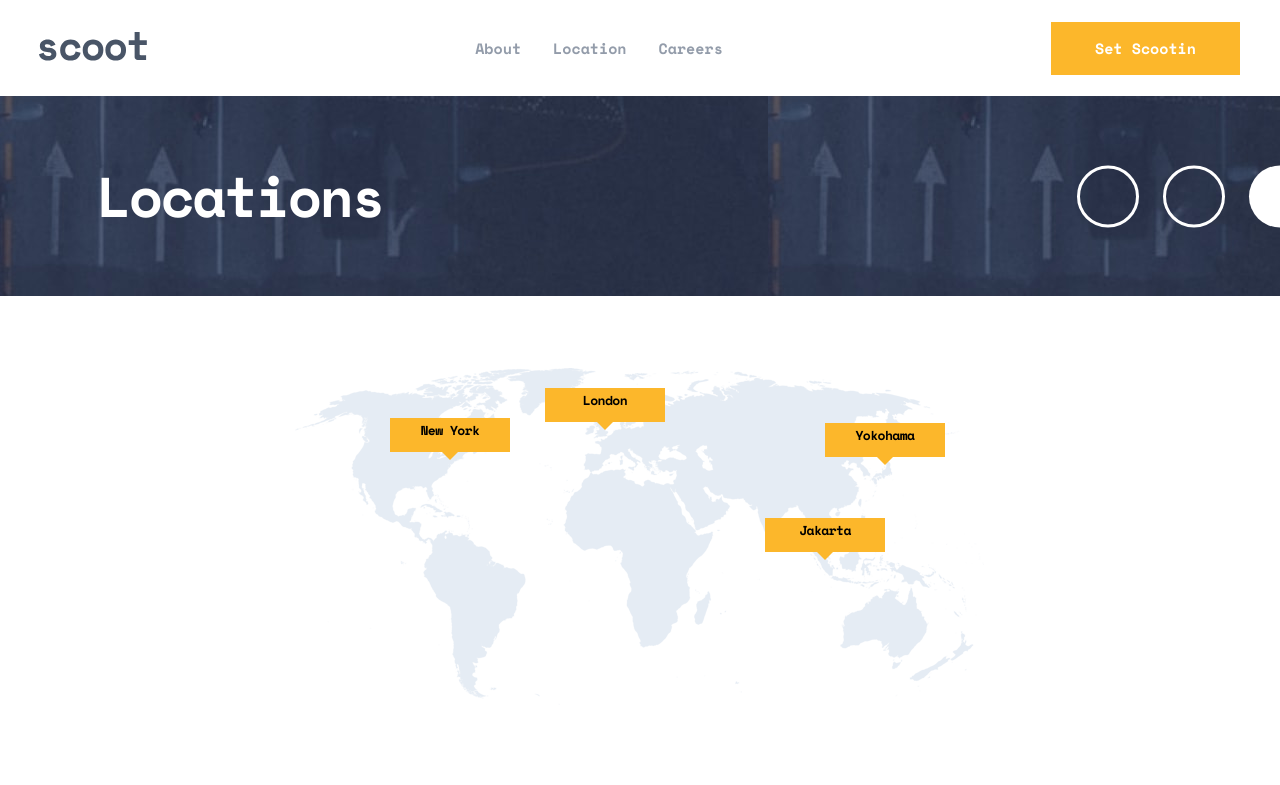
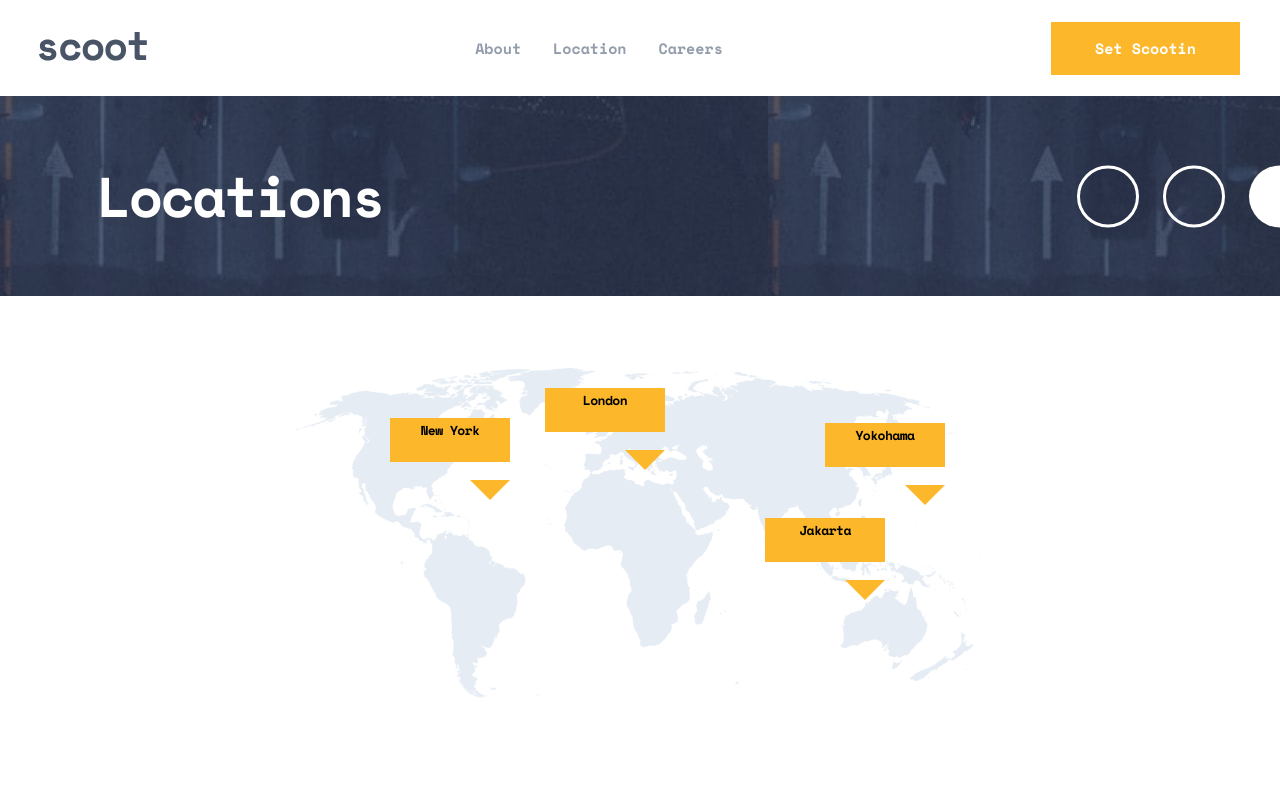
Before and after one commit to Oleksandr-Berd/scooter, a React (Create React App) app: page /location in a window 1280 px wide. Shown: the top 785 px of the page. Built offline with nearby package versions, Linux system fonts and the light colour scheme.

Commit message:
lcoations desk is done

```diff
--- a/src/components/FAQs/FAQs.tsx
+++ b/src/components/FAQs/FAQs.tsx
@@ -7,20 +7,26 @@ const FAQs: React.FC = () => {
   return (
     <SC.FAQsSection>
       <SC.Title>FAQs</SC.Title>
-      <ul>
-        <SC.SubTitle>How it works</SC.SubTitle>
+      <SC.ListWrapper>
+      <SC.SubTitle>How it works</SC.SubTitle>
+      <SC.List>
         {questions
           .filter(({ category }) => category === "How it works")
           .map(({ id, question, answer }) => (
             <FAQsItem key={id} question={question} answer={answer} />
           ))}
-        <SC.SubTitle style={{marginTop:"32px"}}>Safe driving</SC.SubTitle>
+      </SC.List>
+      </SC.ListWrapper>
+      <SC.ListWrapper>
+      <SC.SubTitle >Safe driving</SC.SubTitle>
+      <SC.List>
         {questions
           .filter(({ category }) => category === "Safe driving")
           .map(({ id, question, answer }) => (
             <FAQsItem key={id} question={question} answer={answer} />
           ))}
-      </ul>
+      </SC.List>
+      </SC.ListWrapper>
     </SC.FAQsSection>
   );
 };
--- a/src/components/FAQs/FAQsStyles.ts
+++ b/src/components/FAQs/FAQsStyles.ts
@@ -9,9 +9,14 @@ export const FAQsSection = styled.section`
 
   text-align: center;
 
-  @media (min-width: 768px){
+  @media (min-width: 768px) {
     padding-left: 39px;
     padding-right: 40px;
+  }
+
+  @media (min-width: 1440px) {
+    padding-left: 165px;
+    padding-right: 165px;
   }
 `;
 
@@ -23,12 +28,36 @@ export const Title = styled.h2`
 
   color: #495567;
 
-  @media (min-width: 768px){
+  @media (min-width: 768px) {
     margin-bottom: 64px;
 
     font-size: 48px;
     letter-spacing: -2.14px;
   }
+`;
+
+export const ListWrapper = styled.div`
+  @media (min-width: 1440px) {
+    display: flex;
+    flex-direction: row;
+    justify-content: space-between;
+  }
+
+  &:first-of-type {
+    margin-bottom: 48px;
+
+    @media (min-width: 768px) {
+      margin-bottom: 32px;
+    }
+
+    @media (min-width: 1440px) {
+      margin-bottom: 64px;
+    }
+  }
+`;
+
+export const List = styled.ul`
+
 `;
 
 export const SubTitle = styled.h3`
@@ -39,7 +68,7 @@ export const SubTitle = styled.h3`
 
   color: #495567;
 
-  @media (min-width: 768px){
+  @media (min-width: 768px) {
     font-size: 40px;
     line-height: 1.2;
     letter-spacing: -1.79px;
@@ -52,8 +81,14 @@ export const Item = styled.li`
   &:not(:last-child) {
     margin-bottom: 16px;
 
-    @media (min-width: 768px){
-        margin-bottom: 24px;
+    @media (min-width: 768px) {
+      margin-bottom: 24px;
+    }
+
+    @media (min-width: 1440px) {
+      width: 730px;
+
+      margin-bottom: 16px;
     }
   }
 `;
@@ -71,7 +106,7 @@ export const QuestionWrapper = styled.div`
 
   text-align: left;
 
-  @media (min-width: 768px){
+  @media (min-width: 768px) {
     padding-left: 40px;
   }
 `;
@@ -82,7 +117,7 @@ export const Question = styled.h4`
 
   color: #495567;
 
-  @media (min-width: 768px){
+  @media (min-width: 768px) {
     font-size: 24px;
     line-height: 1.17;
     letter-spacing: -1.07px;
--- a/src/components/Locations/Locations.tsx
+++ b/src/components/Locations/Locations.tsx
@@ -2,6 +2,7 @@ import * as SC from "./LocationsStyles";
 
 import mapMob from "../../assets/images/world-map-mobile.png";
 import mapTab from '../../assets/images/world-map-tablet.png'
+import mapDesk from '../../assets/images/world-map-desktop.png'
 import { locations } from "../../db/db";
 import ButtonLink from "../../ui/BtnLink/BtnLink";
 import { useMediaQuery } from "usehooks-ts";
@@ -9,14 +10,16 @@ import { useMediaQuery } from "usehooks-ts";
 const Locations: React.FC = () => {
 
 const isTablet = useMediaQuery("(min-width:768px)")
+const isDesktop = useMediaQuery("(min-width:1440px)")
 
   return (
     <SC.LocationsSection>
         <SC.MapWrapper>
-      <img src={isTablet ? mapTab : mapMob} alt="map" />
+      <img src={isDesktop ? mapDesk : isTablet ? mapTab : mapMob} alt="map" />
       <SC.List>
         {locations.map(({ id, city }) => (
-          <SC.Item city={city} key={id}>{city}
+          <SC.Item city={city} key={id}><span> {city}</span>
+
           {isTablet ? <SC.Triangle></SC.Triangle> : null}
           </SC.Item>
         ))}
--- a/src/components/Locations/LocationsStyles.ts
+++ b/src/components/Locations/LocationsStyles.ts
@@ -71,11 +71,33 @@ export const Item = styled.li<IMap>`
 
     background-color: #fcb72b;
   }
+
+  @media (min-width: 1440px){
+    width: 189px;
+
+    transform: ${props => props.city === "New York" ? "translateY(50px) translateX(145px)" : props.city === "London" ? "translateY(-5px) translateX(395px)": props.city === "Yokohama" ? "translateY(55px) translateX(850px)" : "translateY(200px) translateX(750px)"};
+
+    padding-top: 22px;
+    padding-bottom: 22px;
+
+    font-size: 24px;
+    line-height: 1.17;
+    letter-spacing: -1.07px;
+  }
 `;
 
 export const ContentWrapper = styled.div`
 padding-left: calc(97px - 32px);
 padding-right: calc(98px - 32px);
+
+@media (min-width: 1440px){
+  display: flex;
+  flex-direction: row;
+  align-items: center;
+  justify-content: space-between;
+
+  text-align: left;
+}
 `
 
 export const Title = styled.h2`
@@ -92,6 +114,13 @@ export const Title = styled.h2`
     font-size: 48px;
     letter-spacing: -2.14px;
   }
+
+  @media (min-width: 1440px){
+width: 307px;
+
+    margin-bottom: 0;
+    /* margin-right: 75px; */
+  }
 `;
 
 export const Body = styled.p`
@@ -105,6 +134,13 @@ export const Body = styled.p`
   @media (min-width: 768px){
     margin-bottom: 40px;
   }
+
+  @media (min-width: 1440px){
+width: 445px;
+
+    margin-bottom: 0;
+    margin-right: 105px;
+  }
 `;
 
 export const Triangle = styled.div`
@@ -114,9 +150,9 @@ export const Triangle = styled.div`
   bottom: 0;
   left: 0;
 
-  transform: translateY(10px) translateX(50px);
+  transform: translateY(40px) translateX(80px);
 
-  border-left: 10px solid transparent;
-  border-right: 10px solid transparent;
-  border-top: 10px solid #fcb72b;
+  border-left: 20px solid transparent;
+  border-right: 20px solid transparent;
+  border-top: 20px solid #fcb72b;
 `;
```
